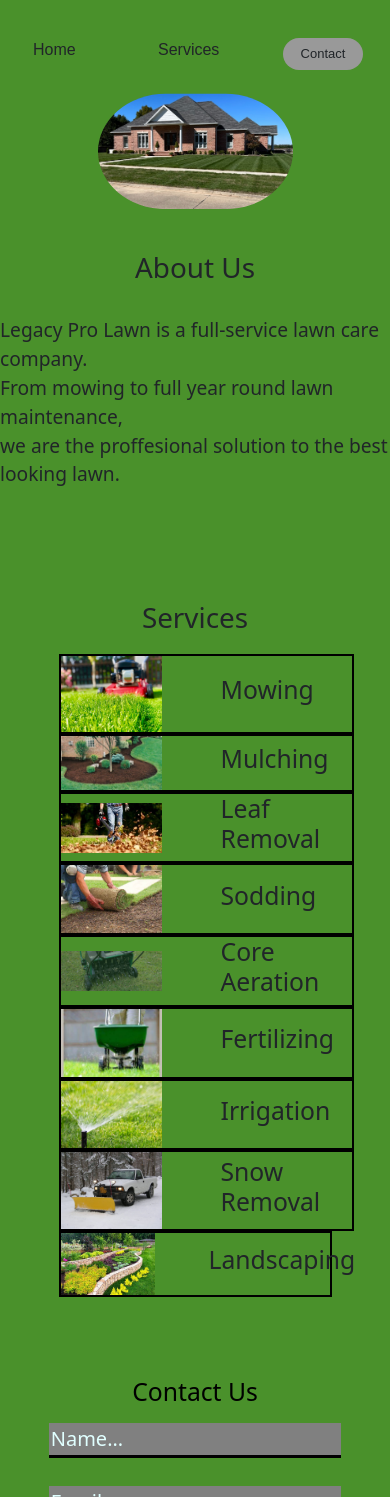
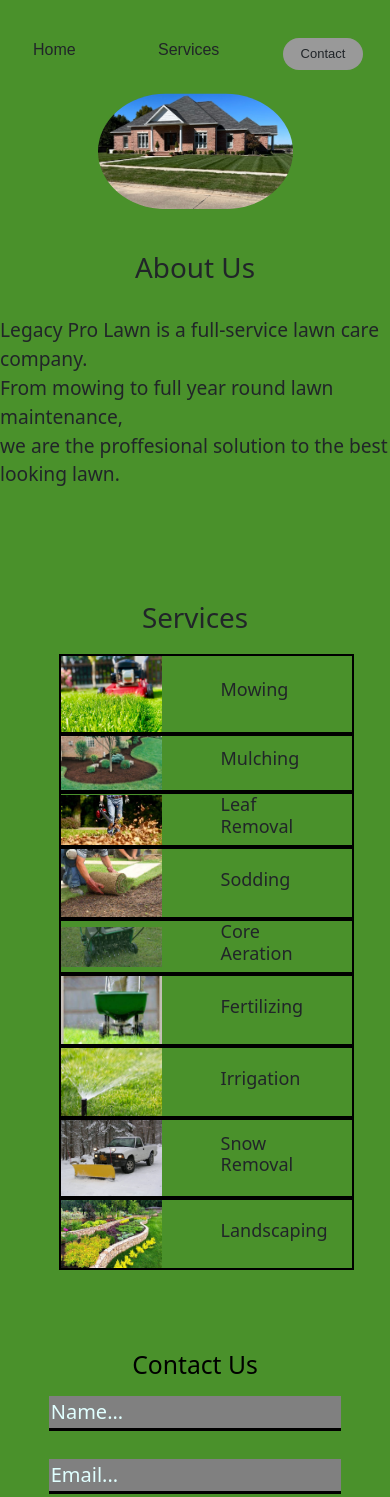
Before and after one commit to RSandage/legacy-pro, an Angular app: page / in a window 390 px wide. Shown: the top 1497 px of the page. Built offline with nearby package versions, Linux system fonts and the light colour scheme; a web font is replaced by a local one.

Commit message:
Finished Mobile Formatting

```diff
--- a/src/app/app.component.html
+++ b/src/app/app.component.html
@@ -6,21 +6,21 @@
         <h1 class="title_alt">Legacy Pro LLC</h1>
         <nav>
           <ul>
-            <li class="nav__link"><a>Home</a></li>
-            <li class="nav__link"><a>Services</a></li>
+            <li class="nav__link" (click)="scroll(home)"><a>Home</a></li>
+            <li class="nav__link" (click)="scroll(services)"><a>Services</a></li>
           </ul>
-          <button class="btn btn-sm">Contact</button>
+          <button class="btn btn-sm" (click)="scroll(contact)">Contact</button>
         </nav>
       </div>
     </header>
   </div>
-  <div class="row">
+  <div class="row" #home>
     <app-home></app-home>
   </div>
-  <div class="row">
+  <div class="row" #services>
     <app-services></app-services>
   </div>
-  <div class="row">
+  <div class="row" #contact>
     <app-contact></app-contact>
   </div>
 </div>
--- a/src/app/app.component.ts
+++ b/src/app/app.component.ts
@@ -7,4 +7,8 @@ import { Component } from '@angular/core';
 })
 export class AppComponent {
   title = 'legacy-pro';
+
+  scroll(element: HTMLElement) {
+    element.scrollIntoView({behavior: 'smooth'})
+  }
 }
--- a/src/app/services/services.component.css
+++ b/src/app/services/services.component.css
@@ -12,15 +12,16 @@ h1 {
   margin-right: 15%;
 }
 
-.item-row-center {
+/* .item-center {
   display: flex;
   flex-direction: row;
   justify-content: center;
   align-items: center;
   max-width: 60%;
-  margin-left: 15%;
-  margin-right: 15%;
-}
+  margin-left: 20%;
+  margin-right: 20%;
+  border: 2px solid black;
+} */
 
 .item-left {
   display: flex;
@@ -48,6 +49,7 @@ img {
 
 h2 {
   margin-left: 20%;
+  font-size: 28px;
 }
 
 @media (max-width: 800px) {
@@ -62,7 +64,7 @@ h2 {
     max-width: fit-content;
   }
 
-  .item {
-
+  h2 {
+    font-size: 18px;
   }
 }
--- a/src/app/services/services.component.html
+++ b/src/app/services/services.component.html
@@ -40,8 +40,8 @@
       <h2>Snow <br /> Removal</h2>
     </div>
   </div>
-    <div class="item-row-center">
-      <div class="item">
+    <div class="item-row">
+      <div class="item-left">
         <img src="../../assets/images/landscaping.jpg" alt="Landscaping">
         <h2>Landscaping</h2>
       </div>
```
